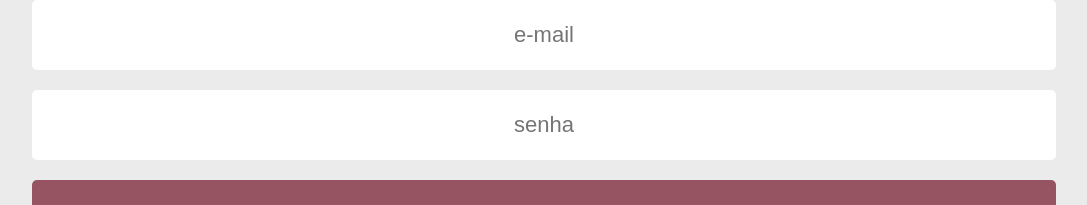
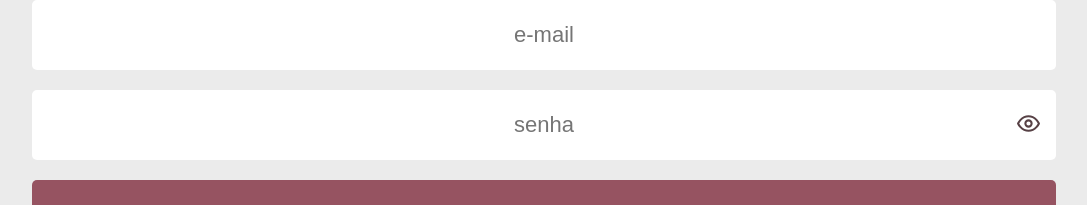
Before and after one commit to CarolaynePenha/shelfie-front, a React (Create React App) app: page / in a window 1280 px wide. Shown: the part 330-535 px from the top of the page, without its empty margins (96-1183 px from the left). Built offline with nearby package versions, Linux system fonts and the light colour scheme.

Commit message:
feat: Sign-in  toggle password visibility

```diff
--- a/src/components/SignIn.js
+++ b/src/components/SignIn.js
@@ -2,6 +2,8 @@ import styled from "styled-components";
 import { useContext, useState } from "react";
 import axios from "axios";
 import { Link, useNavigate } from "react-router-dom";
+import { Eye } from "lucide-react";
+import { EyeOff } from "lucide-react";
 
 import TokenContext from "../context/TokenContext";
 import Logo from "./../assets/logo.png";
@@ -15,6 +17,10 @@ export default function SignIn() {
   const { setToken } = useContext(TokenContext);
   const { user, setUser } = useContext(UserContext);
   const navigate = useNavigate();
+  const [type, setType] = useState({
+    passwordType: "password",
+    eyeType: "Eye",
+  });
 
   //   useEffect(() => {
   //     if (token) {
@@ -46,8 +52,18 @@ export default function SignIn() {
       alert("Usuário ou senha inválidos!");
     }
   }
+  function togglePasswordVisibility(passType) {
+    if (passType === "password") {
+      if (type.passwordType === "password") {
+        setType({ ...type, passwordType: "text", eyeType: "EyeOff" });
+      } else {
+        setType({ ...type, passwordType: "password", eyeType: "Eye" });
+      }
+    }
+  }
 
   const { email, password } = infosLogin;
+
   return (
     <Conteiner>
       <img src={Logo} alt="Logo" />
@@ -61,9 +77,10 @@ export default function SignIn() {
             setinfosLogin({ ...infosLogin, email: e.target.value })
           }
         />
+        <div className="div-password">
           <input
             disabled={buttonState}
-          type="password"
+            type={type.passwordType}
             required
             placeholder="senha"
             value={password}
@@ -71,6 +88,23 @@ export default function SignIn() {
               setinfosLogin({ ...infosLogin, password: e.target.value })
             }
           />
+          {type.eyeType === "Eye" ? (
+            <Eye
+              onClick={() => togglePasswordVisibility("password")}
+              className="eye"
+              color="#574145"
+              size={25}
+            />
+          ) : (
+            <EyeOff
+              onClick={() => togglePasswordVisibility("password")}
+              className="eye"
+              color="#574145"
+              size={25}
+            />
+          )}
+        </div>
+
         <button disabled={buttonState} type="submit" className="save-button">
           {buttonLoading}
         </button>
--- a/src/components/SignUp.js
+++ b/src/components/SignUp.js
@@ -215,7 +215,7 @@ export default function SignUp() {
           {buttonLoading}
         </button>
       </Form>
-      <Link to={"/signUp"}>
+      <Link to={"/"}>
         <ButtonRegisterLogin disabled={buttonState}>
           <p>Não tem uma conta? Cadastre-se!</p>
         </ButtonRegisterLogin>
```
Lines whose indentation alone changed are shown as unchanged.
